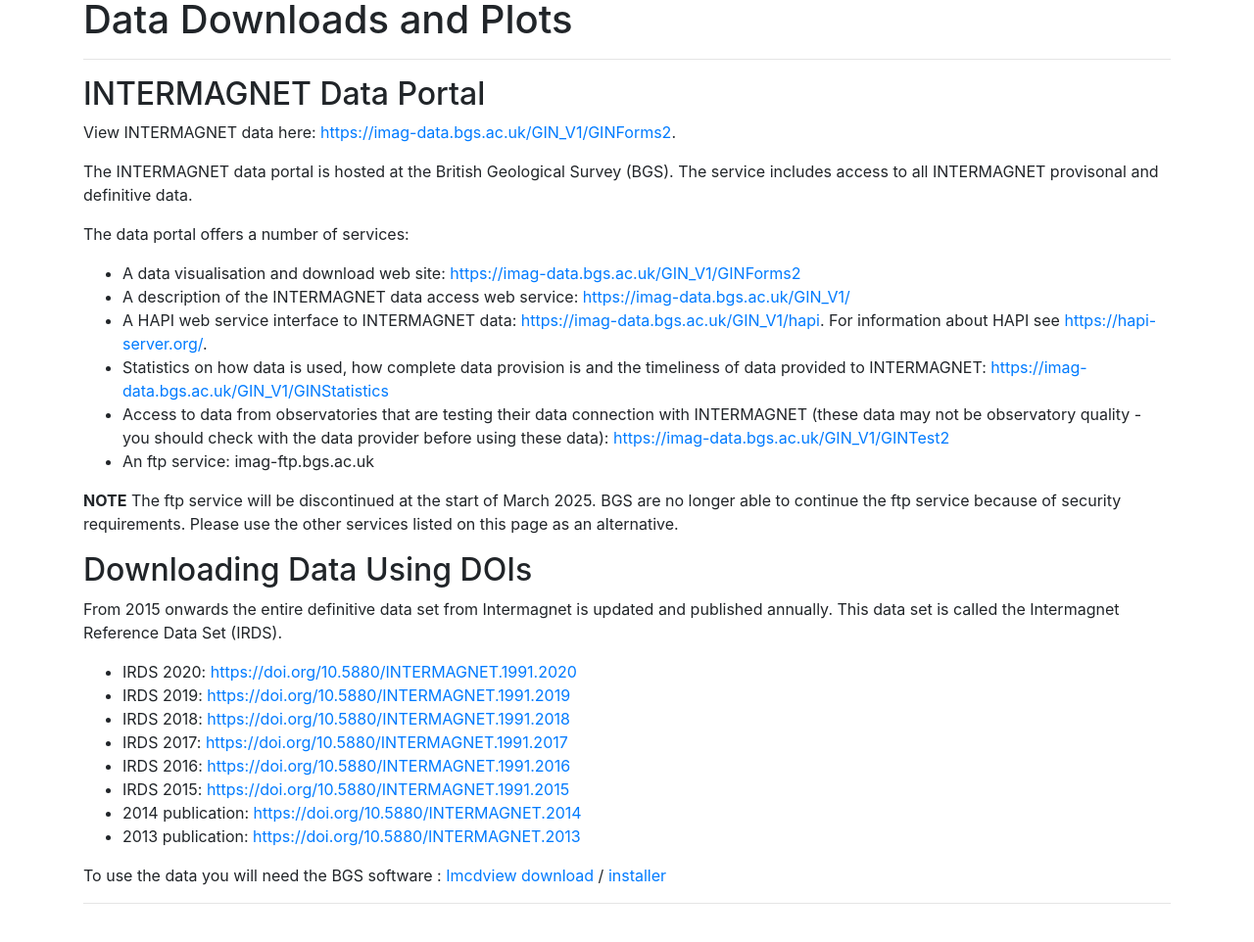
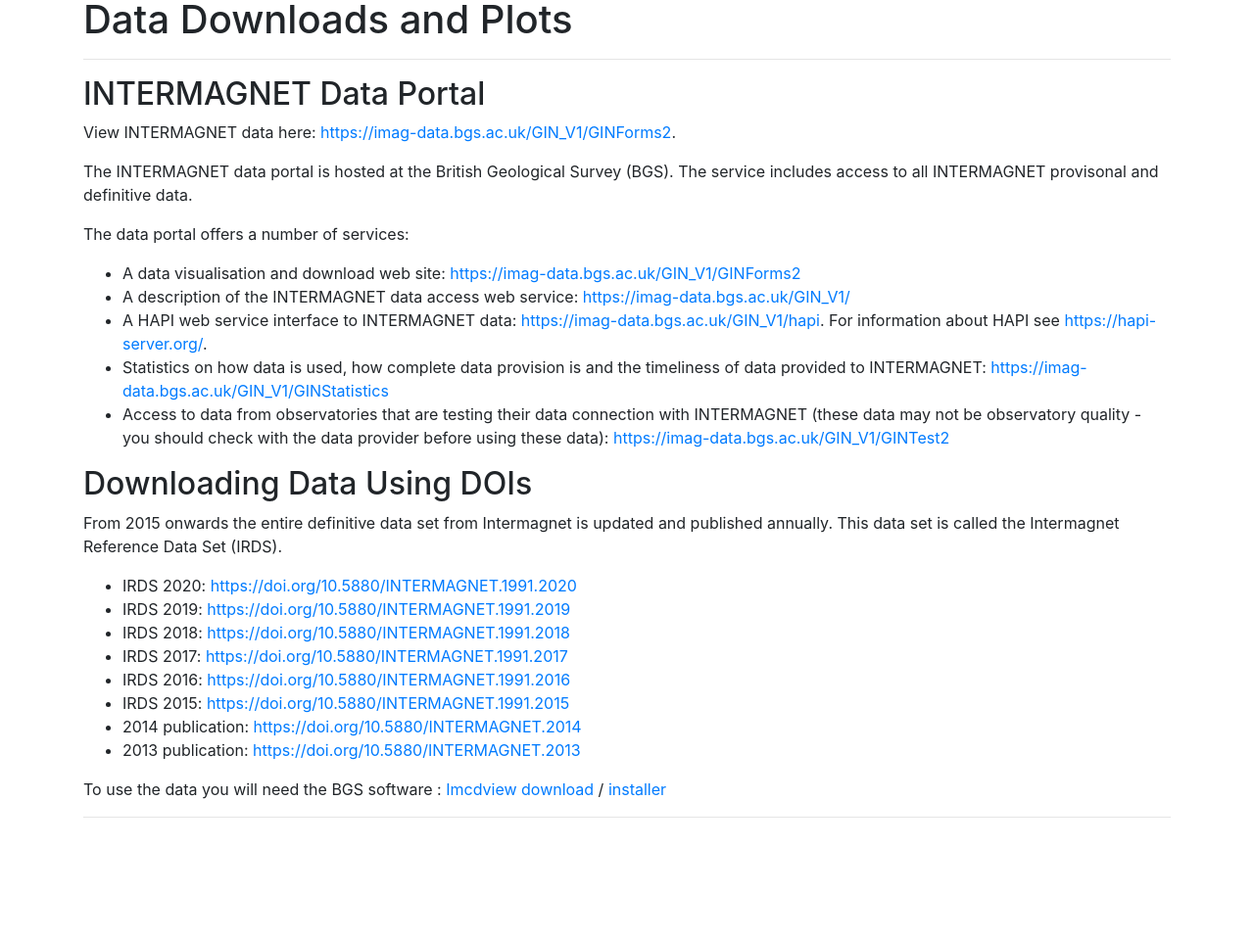
Before and after one commit to INTERMAGNET/intermagnet.github.io, a Jekyll site: the page built from data_download.md, in a window 1280 px wide, cut to the strip 176-1200 px from the top of the page. Shown: the top 962 px of the strip at 98% size. Built offline with Jekyll 4.4.1, drawn with Linux system fonts in a browser that asks for light colours.

Commit message:
Remove description of ftp access

```diff
--- a/data_download.md
+++ b/data_download.md
@@ -21,9 +21,6 @@
   [https://imag-data.bgs.ac.uk/GIN_V1/GINStatistics](https://imag-data.bgs.ac.uk/GIN_V1/GINStatistics)
 - Access to data from observatories that are testing their data connection with INTERMAGNET (these data may not be observatory quality - you should check with the data provider before using these data):
   [https://imag-data.bgs.ac.uk/GIN_V1/GINTest2](https://imag-data.bgs.ac.uk/GIN_V1/GINTest2)
-- An ftp service: imag-ftp.bgs.ac.uk
-
-**NOTE** The ftp service will be discontinued at the start of March 2025. BGS are no longer able to continue the ftp service because of security requirements. Please use the other services listed on this page as an alternative.
 
 ## <a name='downloading_data_using_dois'></a> Downloading Data Using DOIs
 
```
